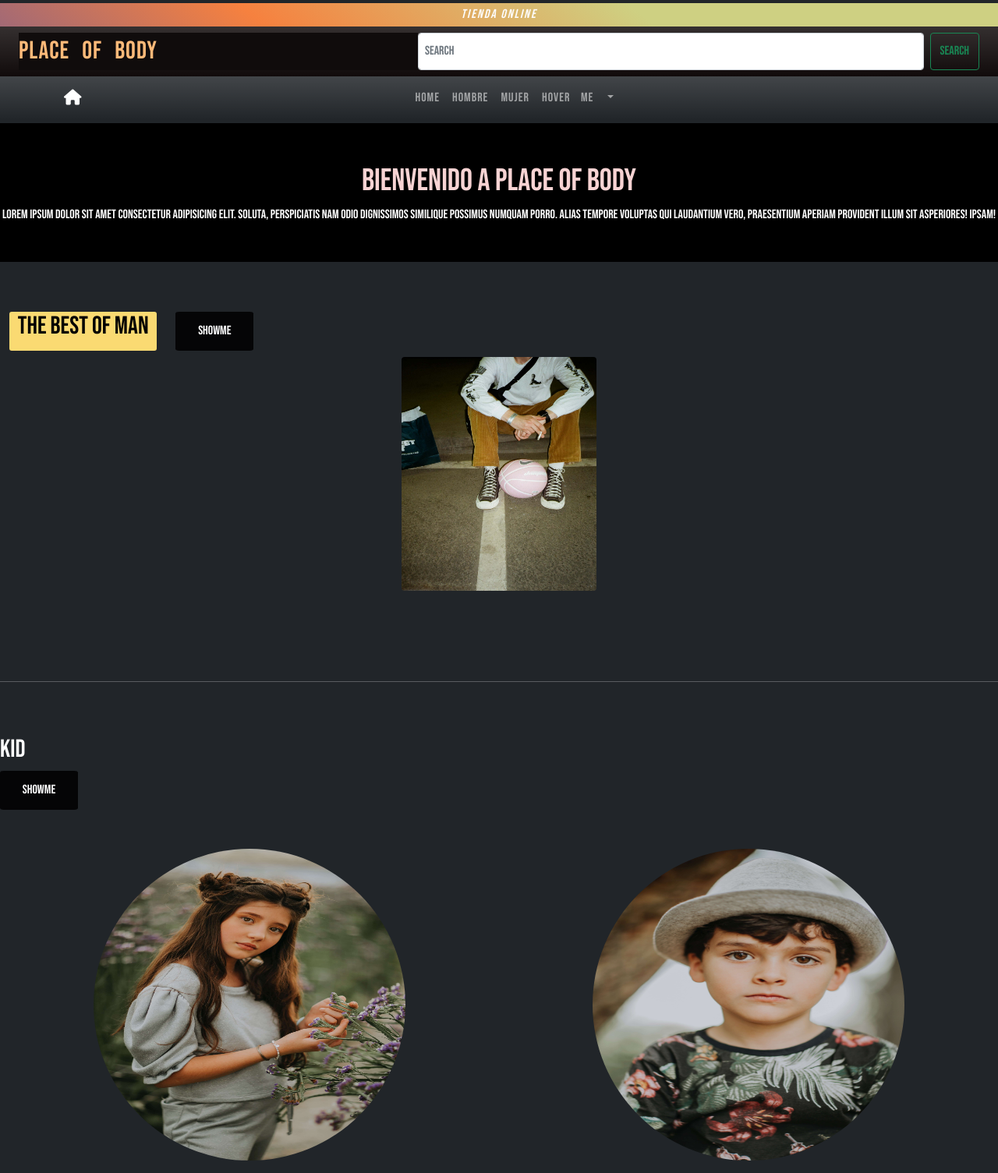
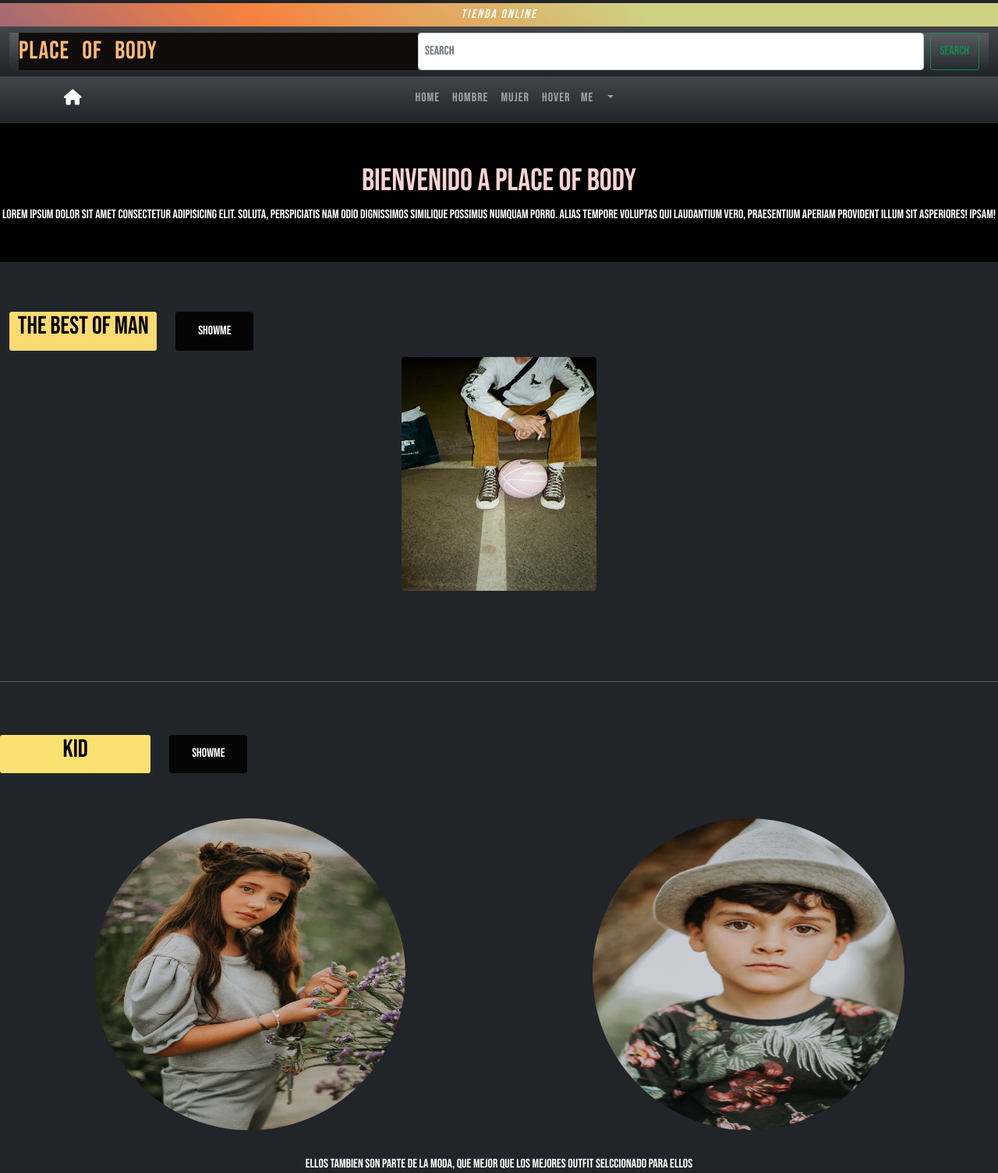
Before and after one commit to FrontSantiDev2021/web-proyect-coder, a website: page index.html in a window 1280 px wide. Shown: the top 1505 px of the page at 78% size. Drawn offline with nearby package versions, Linux system fonts and the light colour scheme.

Commit message:
tercer cambio

```diff
--- a/index.html
+++ b/index.html
@@ -24,9 +24,9 @@
         <div class="presentacion">
             <p class="presentacion_texto">tienda Online</p>
         </div>
-        <nav class="navbar navbar-dark bg-gradient">
+        <nav class="navbar bg-gradient">
             <div class=" container d-flex mw-100">
-                <form class="container-fluid d-flex">
+                <form class="container-fluid d-flex bg-gradient">
                     <a href="index.html" class="logoTitulo"> Place Of Body</a>
                     <input class=" p-2 flex-shrink-3 form-control me-2" type="search" placeholder="Search" aria-label="Search">
                     <button class="btn btn-outline-success" type="submit">Search</button>
@@ -115,9 +115,9 @@
 
         <!----->
         <section class="kidIndex">
-            <h2>kid</h2>
-            <div class="kidIndex__subtitle" >
-                <div>
+            <div class="row">
+                <div class="col"><h2 class="kidIndex__h2">kid</h2></div>
+                <div class="col-10">
                     <button class="boton">
                         <span>showme</span>
                     </button>
--- a/stylestructure.css
+++ b/stylestructure.css
@@ -52,7 +52,6 @@ header{
 
 .logoTitulo{
     font-family: 'Bebas Neue', cursive;
-    background-color: rgb(16, 12, 12);
     font-size: 2rem;
     color: #ffba79;
     text-align: left;
@@ -61,7 +60,6 @@ header{
 
 
 nav{
-    background-color: rgb(17, 11, 11);
     letter-spacing: 1px;
     word-spacing: 10px;
     text-align: center;
```
